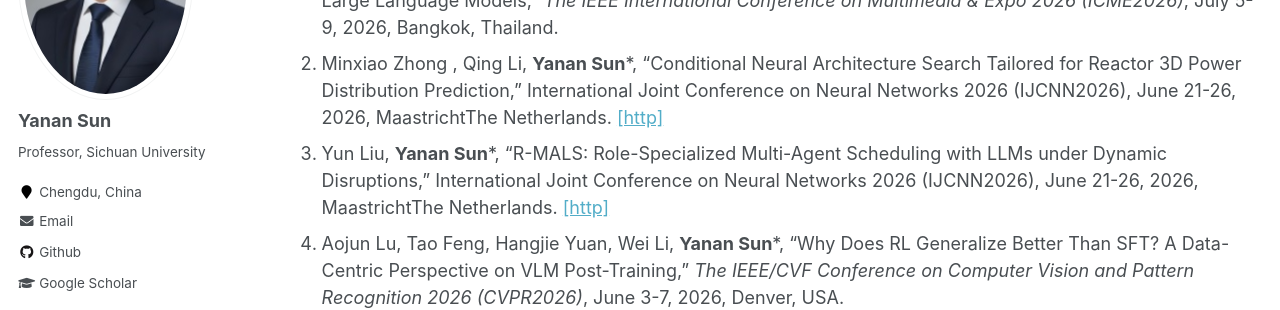
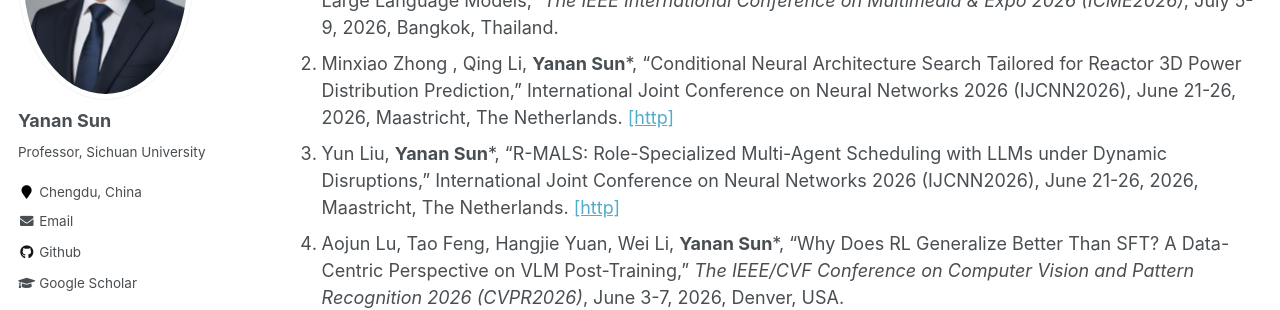
Before and after one commit to yn-sun/yn-sun.github.io, a Jekyll site: the page built from _pages/publications-c.md, in a window 1280 px wide and 900 px high. Shown: the part 255-565 px from the top of the window. Built offline with Jekyll 4.4.1, drawn with Linux system fonts in a browser that asks for light colours; comment, search, counter and statistics services are not loaded.

Commit message:
Update publications-c.md

```diff
--- a/_pages/publications-c.md
+++ b/_pages/publications-c.md
@@ -7,8 +7,8 @@ author_profile: true
 *indicating the corresponding author
 
 1. Long Chen, Xiaotian Song, Andy Song, **Yanan Sun***, "FAS: Fast ANN-SNN Conversion for Spiking Multimodal Large Language Models," <i>The IEEE International Conference on Multimedia & Expo 2026 (ICME2026)</i>, July 5-9, 2026, Bangkok, Thailand.
-2. Minxiao Zhong , Qing Li, **Yanan Sun***, "Conditional Neural Architecture Search Tailored for Reactor 3D Power Distribution Prediction," International Joint Conference on Neural Networks 2026 (IJCNN2026), June 21-26, 2026, MaastrichtThe Netherlands. [[http]](https://linklings.s3.amazonaws.com/organizations/WCCI/wcci2026/submissions/stype114/Qwqkb-ijcnn_pap1818s2.pdf)
-3. Yun Liu, **Yanan Sun***, "R-MALS: Role-Specialized Multi-Agent Scheduling with LLMs under Dynamic Disruptions," International Joint Conference on Neural Networks 2026 (IJCNN2026), June 21-26, 2026, MaastrichtThe Netherlands. [[http]](https://linklings.s3.amazonaws.com/organizations/WCCI/wcci2026/submissions/stype114/KGMhg-ijcnn_pap2007s2.pdf)
+2. Minxiao Zhong , Qing Li, **Yanan Sun***, "Conditional Neural Architecture Search Tailored for Reactor 3D Power Distribution Prediction," International Joint Conference on Neural Networks 2026 (IJCNN2026), June 21-26, 2026, Maastricht, The Netherlands. [[http]](https://linklings.s3.amazonaws.com/organizations/WCCI/wcci2026/submissions/stype114/Qwqkb-ijcnn_pap1818s2.pdf)
+3. Yun Liu, **Yanan Sun***, "R-MALS: Role-Specialized Multi-Agent Scheduling with LLMs under Dynamic Disruptions," International Joint Conference on Neural Networks 2026 (IJCNN2026), June 21-26, 2026, Maastricht, The Netherlands. [[http]](https://linklings.s3.amazonaws.com/organizations/WCCI/wcci2026/submissions/stype114/KGMhg-ijcnn_pap2007s2.pdf)
 4. Aojun Lu, Tao Feng, Hangjie Yuan, Wei Li, **Yanan Sun***, "Why Does RL Generalize Better Than SFT? A Data-Centric Perspective on VLM Post-Training," <i>The IEEE/CVF Conference on Computer Vision and Pattern Recognition 2026 (CVPR2026)</i>, June 3-7, 2026, Denver, USA.
 5. Yun Liu, Yuqi Feng, Jiahao Fan, Shangce Gao, **Yanan Sun***, "Learning Distributed Scheduling via LLM-Augmented Reinforcement Learning," <i> International Conference on Automated Planning and Scheduling 2026 (ICAPS2026)</i>, June 27-July 2, 2026, Dublin, Ireland.
 6. Aojun Lu, Tao Feng, Hangjie Yuan, Chunhui Ding, **Yanan Sun***, "Adapt before Continual Learning," <i>The 40th AAAI Conference on Artificial Intelligence (AAAI2026)</i>, Singapore, 20-27 January, 2026. [source code](https://github.com/byyx666/ACL_code)
```
